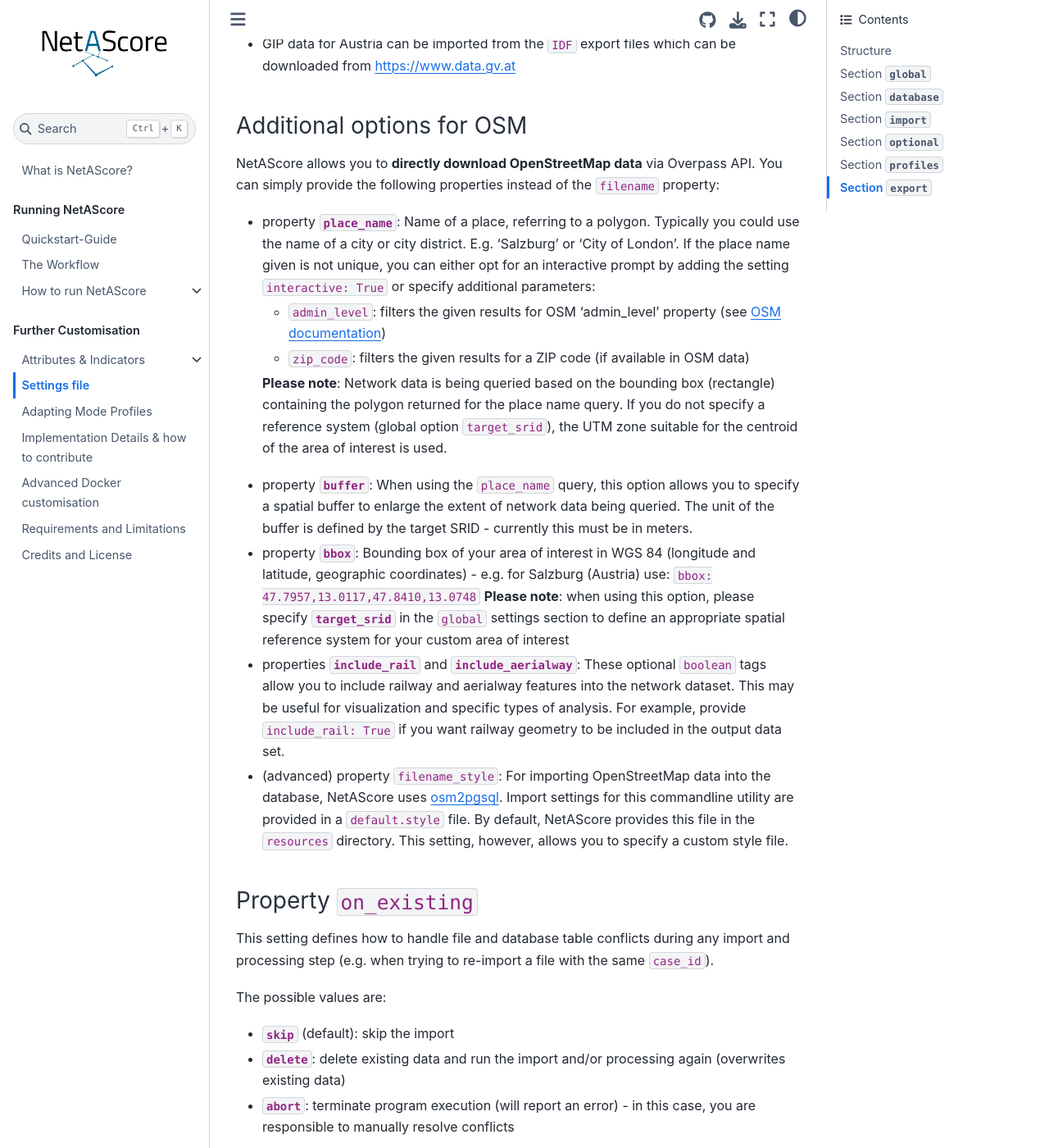
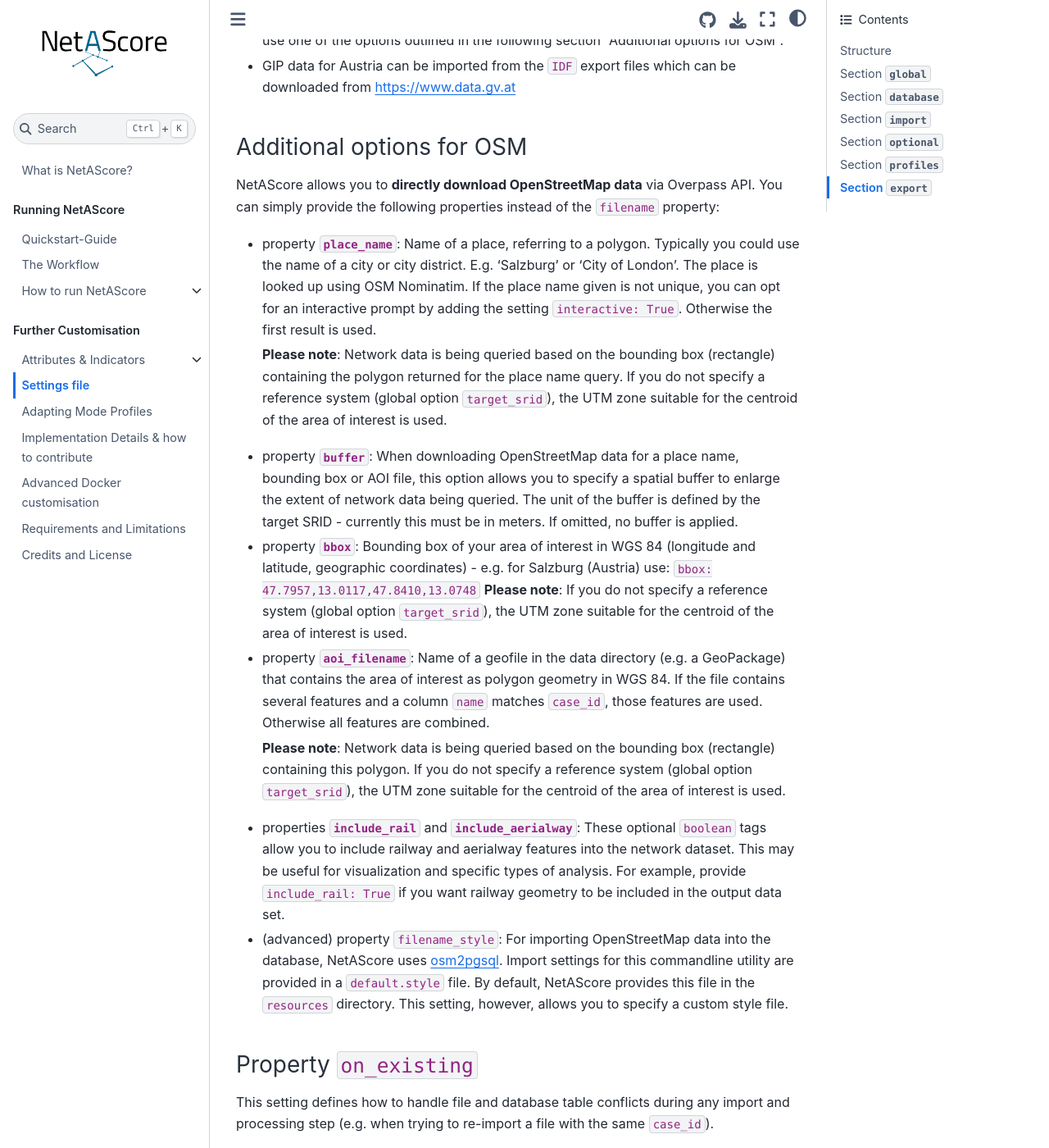
Before and after one commit to plus-mobilitylab/netascore-documentation, a Jupyter Book: the page built from Configuration-of-the-settings.md, in a window 1280 px wide and 1400 px high, scrolled down 3411 px. Shown: the whole window at 82% size. Built offline with Jupyter Book 1.0.4 settings and Sphinx 7.4.7 and the Sphinx Book theme 1.1.4, drawn with Linux system fonts in a browser that asks for light colours; some of the changed text lies outside the part shown.

Commit message:
feature: document geofile AOI import and Nominatim place lookup
Place-name queries no longer use admin_level or zip_code. Bounding box and AOI file imports determine the UTM zone from the centroid when target_srid is omitted.

````diff
--- a/Configuration-of-the-settings.md
+++ b/Configuration-of-the-settings.md
@@ -35,7 +35,7 @@
 
 ### Property `target_srid`
 
-**This parameter is optional if using GIP** (for the whole of Austria) **or OSM Download via place name** - in these cases NetAScore uses the centroid's UTM zone by default. However, **if working with OSM file import** (e.g. Planet OSM / Geofabrik downloads), you should **provide an appropriate reference system** for your specific area of interest.
+**This parameter is optional if using GIP** (for the whole of Austria) **or OSM download via place name, bounding box or AOI file** - in these cases NetAScore uses the centroid's UTM zone by default. However, **if working with OSM file import** (e.g. Planet OSM / Geofabrik downloads), you should **provide an appropriate reference system** for your specific area of interest.
 Specify the SRID (spatial reference system as EPSG-code) to use for processing and data output.
 Datasets will be imported and if necessary transformed to this reference system.
 **Please note: currently only metric unit systems are supported such as UTM**.
@@ -113,17 +113,18 @@
 
 NetAScore allows you to **directly download OpenStreetMap data** via Overpass API. You can simply provide the following properties instead of the `filename` property:
 
-- property **`place_name`**: Name of a place, referring to a polygon. Typically you could use the name of a city or city district. E.g. 'Salzburg' or 'City of London'. If the place name given is not unique, you can either opt for an interactive prompt by adding the setting `interactive: True` or specify additional parameters:
-
-  - `admin_level`: filters the given results for OSM 'admin_level' property (see [OSM documentation](https://wiki.openstreetmap.org/wiki/Item:Q1074))
-  - `zip_code`: filters the given results for a ZIP code (if available in OSM data)
+- property **`place_name`**: Name of a place, referring to a polygon. Typically you could use the name of a city or city district. E.g. 'Salzburg' or 'City of London'. The place is looked up using OSM Nominatim. If the place name given is not unique, you can opt for an interactive prompt by adding the setting `interactive: True`. Otherwise the first result is used.
 
   **Please note**: Network data is being queried based on the bounding box (rectangle) containing the polygon returned for the place name query. If you do not specify a reference system (global option `target_srid`), the UTM zone suitable for the centroid of the area of interest is used.
 
-- property **`buffer`**: When using the `place_name` query, this option allows you to specify a spatial buffer to enlarge the extent of network data being queried. The unit of the buffer is defined by the target SRID - currently this must be in meters.
+- property **`buffer`**: When downloading OpenStreetMap data for a place name, bounding box or AOI file, this option allows you to specify a spatial buffer to enlarge the extent of network data being queried. The unit of the buffer is defined by the target SRID - currently this must be in meters. If omitted, no buffer is applied.
 
 - property **`bbox`**: Bounding box of your area of interest in WGS 84 (longitude and latitude, geographic coordinates) - e.g. for Salzburg (Austria) use: `bbox: 47.7957,13.0117,47.8410,13.0748`
-  **Please note**: when using this option, please specify **`target_srid`** in the `global` settings section to define an appropriate spatial reference system for your custom area of interest
+  **Please note**: If you do not specify a reference system (global option `target_srid`), the UTM zone suitable for the centroid of the area of interest is used.
+
+- property **`aoi_filename`**: Name of a geofile in the data directory (e.g. a GeoPackage) that contains the area of interest as polygon geometry in WGS 84. If the file contains several features and a column `name` matches `case_id`, those features are used. Otherwise all features are combined.
+
+  **Please note**: Network data is being queried based on the bounding box (rectangle) containing this polygon. If you do not specify a reference system (global option `target_srid`), the UTM zone suitable for the centroid of the area of interest is used.
 
 - properties **`include_rail`** and **`include_aerialway`**: These optional `boolean` tags allow you to include railway and aerialway features into the network dataset. This may be useful for visualization and specific types of analysis. For example, provide `include_rail: True` if you want railway geometry to be included in the output data set.
 
@@ -150,6 +151,16 @@
   on_existing: delete
   place_name: Salzburg
   interactive: True
+  buffer: 1000
+```
+
+The following example uses a local AOI polygon instead of a place name:
+
+```yaml
+import:
+  type: osm
+  on_existing: delete
+  aoi_filename: aoi.gpkg
   buffer: 1000
 ```
 
````
Also changed, not shown: How-to-run-the-project-in-a-Docker-environment.md (+2 -2 lines), Quickstart.md (+2 -7 lines), The-workflow.md (+1 -1 lines).
